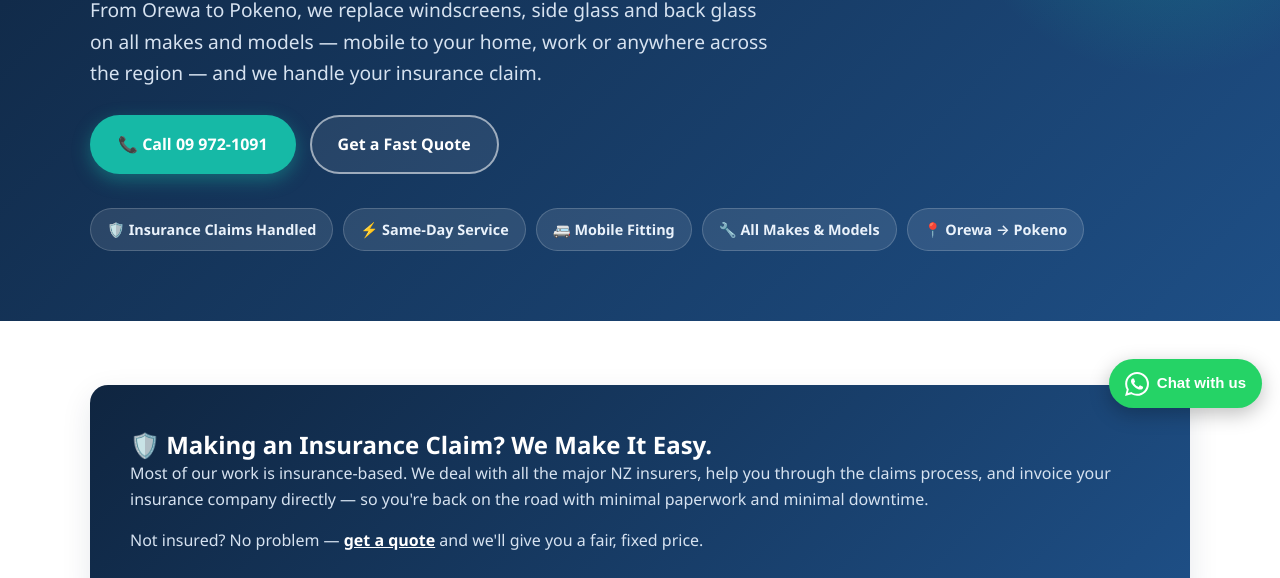
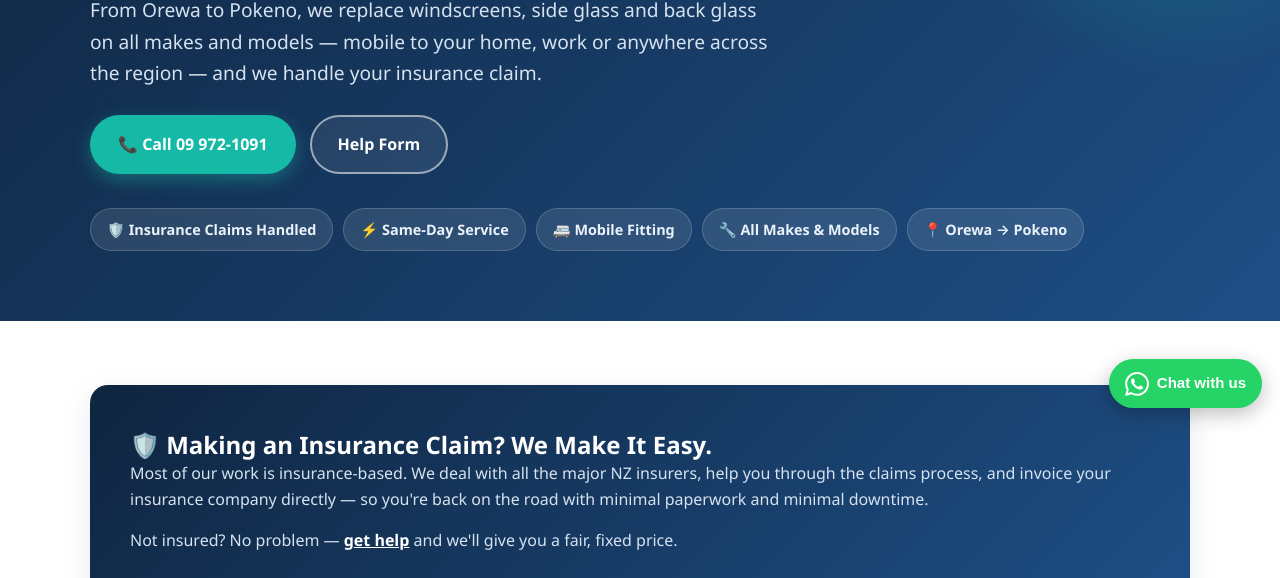
Before and after one commit to globaltradetechnz-alt/Auckland-Windscreens, a plain HTML site: page index.html in a window 1280 px wide. Shown: the part 374-952 px from the top of the page. Drawn offline with Linux system fonts and the light colour scheme.

Commit message:
Rebrand Quote references to Help Form in index.html

```diff
--- a/index.html
+++ b/index.html
@@ -81,11 +81,11 @@
     </ul>
   </nav>
 </header>
-<div class="nz-strip"><span class="nz-badge"><img src="nz-owned.png" alt="100% NZ Owned &amp; Operated"></span></div><section class="hero"><div class="container"><span class="eyebrow">Greater Auckland Windscreen Specialists</span><h1>Windscreen Replacement Across Greater Auckland</h1><p>From Orewa to Pokeno, we replace windscreens, side glass and back glass on all makes and models — mobile to your home, work or anywhere across the region — and we handle your insurance claim.</p><div class="btn-row"><a href="tel:099721091" class="btn btn-primary">📞 Call 09 972-1091</a><a href="contact.html" class="btn btn-ghost">Get a Fast Quote</a></div><div class="badges"><span class="badge">🛡️ Insurance Claims Handled</span><span class="badge">⚡ Same-Day Service</span><span class="badge">🚐 Mobile Fitting</span><span class="badge">🔧 All Makes & Models</span><span class="badge">📍 Orewa → Pokeno</span></div></div></section><section class="section"><div class="container">
+<div class="nz-strip"><span class="nz-badge"><img src="nz-owned.png" alt="100% NZ Owned &amp; Operated"></span></div><section class="hero"><div class="container"><span class="eyebrow">Greater Auckland Windscreen Specialists</span><h1>Windscreen Replacement Across Greater Auckland</h1><p>From Orewa to Pokeno, we replace windscreens, side glass and back glass on all makes and models — mobile to your home, work or anywhere across the region — and we handle your insurance claim.</p><div class="btn-row"><a href="tel:099721091" class="btn btn-primary">📞 Call 09 972-1091</a><a href="contact.html" class="btn btn-ghost">Help Form</a></div><div class="badges"><span class="badge">🛡️ Insurance Claims Handled</span><span class="badge">⚡ Same-Day Service</span><span class="badge">🚐 Mobile Fitting</span><span class="badge">🔧 All Makes & Models</span><span class="badge">📍 Orewa → Pokeno</span></div></div></section><section class="section"><div class="container">
     <div class="band">
       <h2>🛡️ Making an Insurance Claim? We Make It Easy.</h2>
       <p>Most of our work is insurance-based. We deal with all the major NZ insurers, help you through the claims process, and invoice your insurance company directly — so you're back on the road with minimal paperwork and minimal downtime.</p>
-      <p style="margin-top:14px">Not insured? No problem — <a href="contact.html" style="color:#fff;font-weight:700;text-decoration:underline">get a quote</a> and we'll give you a fair, fixed price.</p>
+      <p style="margin-top:14px">Not insured? No problem — <a href="contact.html" style="color:#fff;font-weight:700;text-decoration:underline">get help</a> and we'll give you a fair, fixed price.</p>
     </div>
     <div class="callout"><strong>🔹 Just got a small chip?</strong> We only do full glass replacements. If you have a tiny repairable chip, call the chip-repair specialists on <a href="tel:0800202888">0800 202 888</a>. They handle chip repairs — we handle replacements done properly.</div>
   </div></section><section class="section section--alt"><div class="container">
@@ -94,13 +94,13 @@
     <div class="center" style="margin-bottom:54px"><h2>How It Works</h2><p class="lead">Three simple steps — whether you're claiming on insurance or paying privately.</p></div>
     <div class="steps">
       <div class="step"><span class="num">1</span><h3>Call Our Helpline</h3><p>Tell us your vehicle and where you are and what's damaged. If you're insured, we'll help you start the claim straight away.</p></div>
-      <div class="step"><span class="num">2</span><h3>We Sort Glass &amp; Claim</h3><p>We deal with your insurer, source the correct glass, and book a time to come to you. Not insured? We give you a firm quote.</p></div>
+      <div class="step"><span class="num">2</span><h3>We Sort Glass &amp; Claim</h3><p>We deal with your insurer, source the correct glass, and book a time to come to you. Not insured? We give you a firm price.</p></div>
       <div class="step"><span class="num">3</span><h3>Back on the Road</h3><p>We fit your glass to manufacturer spec at your location and advise the safe drive-away time. Most jobs done in a couple of hours.</p></div>
     </div>
     <div class="btn-row"><a href="tel:099721091" class="btn btn-primary">📞 Call Our Helpline — Same-Day Available</a></div>
   </div></section><section class="section"><div class="container center"><h2>From Orewa to Pokeno</h2><p class="lead" style="margin-bottom:26px">Mobile windscreen replacement across every part of greater Auckland.</p><div class="chips"><span class="chip">North Shore</span><span class="chip">Central Auckland</span><span class="chip">West Auckland</span><span class="chip">East Auckland</span><span class="chip">South Auckland</span><span class="chip">Rodney & Hibiscus Coast</span></div><div class="btn-row"><a href="areas-we-cover.html" class="btn btn-dark">View full list of areas →</a></div></div></section><section class="section cta-band"><div class="container">
     <h2>Ready to Get Your Windscreen Replaced?</h2><p>Insurance claim or private job — call our helpline or fill in our quick form.</p>
-    <div class="btn-row"><a href="tel:099721091" class="btn btn-primary">📞 Call 09 972-1091</a><a href="contact.html" class="btn btn-ghost">Get a Quote</a></div>
+    <div class="btn-row"><a href="tel:099721091" class="btn btn-primary">📞 Call 09 972-1091</a><a href="contact.html" class="btn btn-ghost">Help Form</a></div>
   </div></section>
 <footer class="site-footer">
   <div class="container">
@@ -125,7 +125,7 @@
           <li><a href="about.html">About Us</a></li>
           <li><a href="faq.html">FAQ</a></li>
           <li><a href="areas-we-cover.html">Areas We Cover</a></li>
-          <li><a href="contact.html">Get a Quote</a></li>
+          <li><a href="contact.html">Help Form</a></li>
         </ul>
       </div>
       <div>
```
